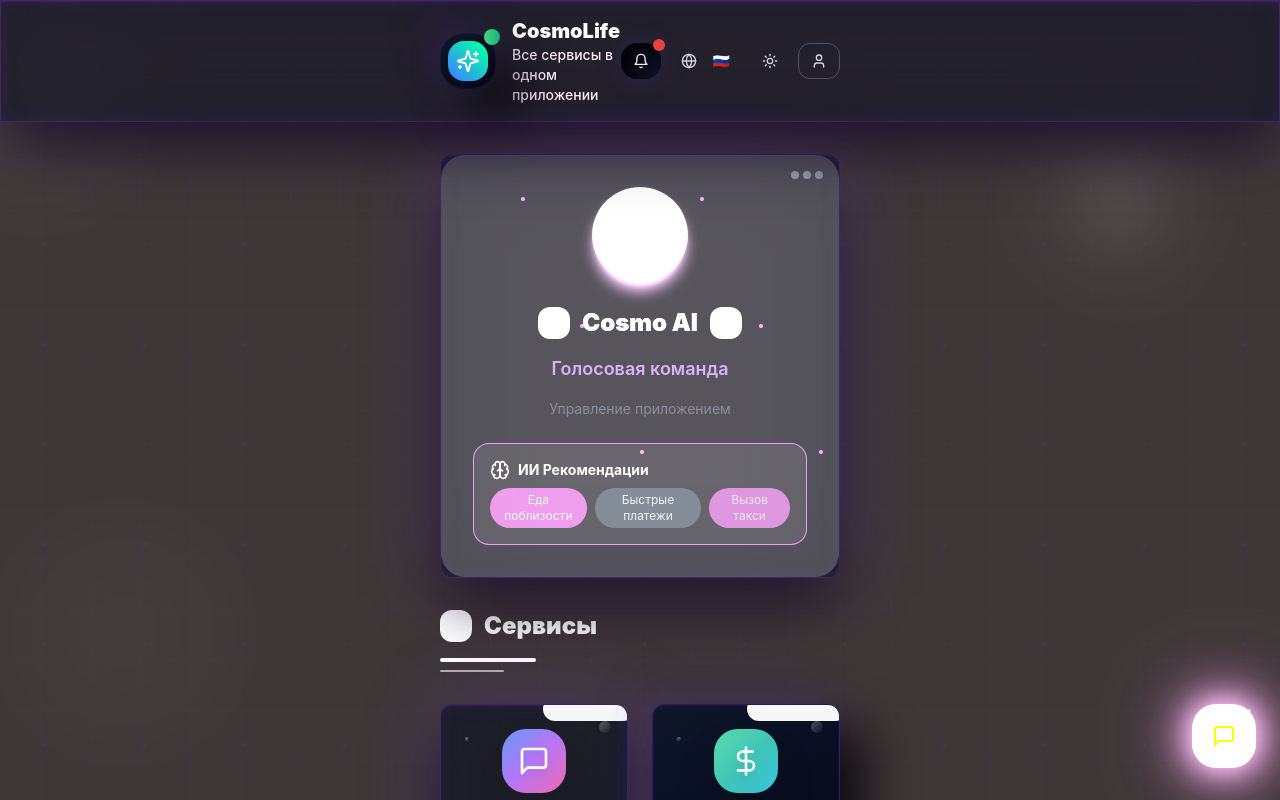
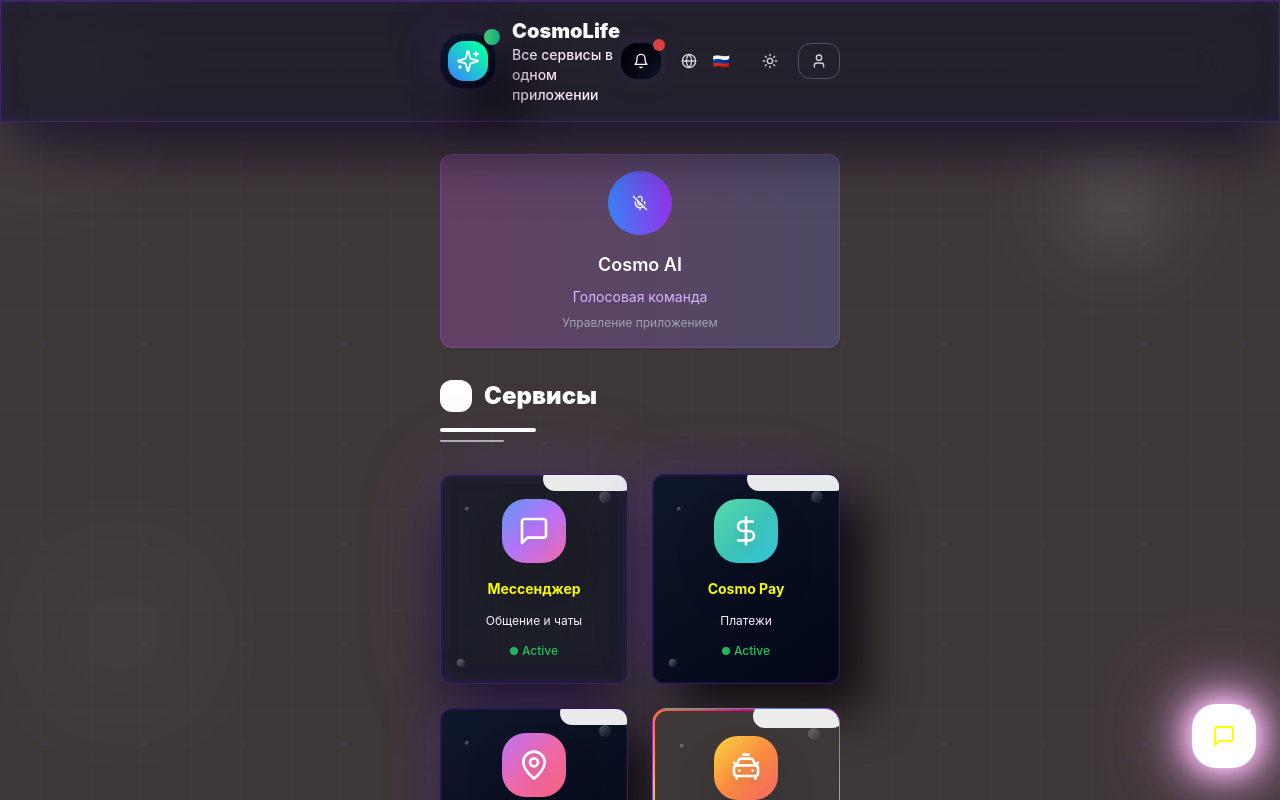
Before and after one commit to vtoroipasport/cosmoworld-ai-connect, a React (Vite) app: page / in a window 1280 px wide. Shown: the top 800 px of the page. Built offline with nearby package versions, Linux system fonts and the light colour scheme; a web font is replaced by a local one.

Commit message:
Reverted to commit eae251bc6216eeeac967eb4d0cd65dd868affdf3

```diff
--- a/src/components/VoiceAssistant.tsx
+++ b/src/components/VoiceAssistant.tsx
@@ -2,7 +2,7 @@
 import React, { useState, useEffect, useRef } from 'react';
 import { Button } from '@/components/ui/button';
 import { Card } from '@/components/ui/card';
-import { Mic, MicOff, Volume2, VolumeX, Brain, Sparkles, Zap } from 'lucide-react';
+import { Mic, MicOff, Volume2, VolumeX } from 'lucide-react';
 import { useToast } from '@/hooks/use-toast';
 
 interface VoiceAssistantProps {
@@ -21,42 +21,9 @@ const VoiceAssistant = ({
   const [isProcessing, setIsProcessing] = useState(false);
   const [transcript, setTranscript] = useState('');
   const [response, setResponse] = useState('');
-  const [visualizerData, setVisualizerData] = useState<number[]>([]);
   const mediaRecorderRef = useRef<MediaRecorder | null>(null);
   const audioChunksRef = useRef<Blob[]>([]);
-  const analyserRef = useRef<AnalyserNode | null>(null);
-  const animationFrameRef = useRef<number>();
   const { toast } = useToast();
-
-  // Audio visualizer effect
-  useEffect(() => {
-    if (isListening && analyserRef.current) {
-      const updateVisualizer = () => {
-        const bufferLength = analyserRef.current!.frequencyBinCount;
-        const dataArray = new Uint8Array(bufferLength);
-        analyserRef.current!.getByteFrequencyData(dataArray);
-
-        // Get 8 frequency bars for visualization
-        const bars = [];
-        const step = Math.floor(bufferLength / 8);
-        for (let i = 0; i < 8; i++) {
-          bars.push(dataArray[i * step] / 255);
-        }
-        setVisualizerData(bars);
-
-        animationFrameRef.current = requestAnimationFrame(updateVisualizer);
-      };
-      updateVisualizer();
-    } else {
-      setVisualizerData([]);
-    }
-
-    return () => {
-      if (animationFrameRef.current) {
-        cancelAnimationFrame(animationFrameRef.current);
-      }
-    };
-  }, [isListening]);
 
   const startRecording = async () => {
     try {
@@ -68,14 +35,6 @@ const VoiceAssistant = ({
           noiseSuppression: true,
         }
       });
-
-      // Setup audio analyser for visualizer
-      const audioContext = new AudioContext();
-      const source = audioContext.createMediaStreamSource(stream);
-      const analyser = audioContext.createAnalyser();
-      analyser.fftSize = 256;
-      source.connect(analyser);
-      analyserRef.current = analyser;
 
       mediaRecorderRef.current = new MediaRecorder(stream, {
         mimeType: 'audio/webm'
@@ -93,8 +52,8 @@ const VoiceAssistant = ({
         const audioBlob = new Blob(audioChunksRef.current, { type: 'audio/webm' });
         await processAudio(audioBlob);
 
+        // Останавливаем все треки
         stream.getTracks().forEach(track => track.stop());
-        audioContext.close();
       };
 
       mediaRecorderRef.current.start();
@@ -121,6 +80,7 @@ const VoiceAssistant = ({
 
   const processAudio = async (audioBlob: Blob) => {
     try {
+      // Конвертируем аудио в base64
       const arrayBuffer = await audioBlob.arrayBuffer();
       const uint8Array = new Uint8Array(arrayBuffer);
       let binary = '';
@@ -129,6 +89,7 @@ const VoiceAssistant = ({
       }
       const base64Audio = btoa(binary);
 
+      // Отправляем на сервер для обработки
       const response = await fetch(`https://nzrrycacclufrrdvazut.supabase.co/functions/v1/cosmo-voice-assistant`, {
         method: 'POST',
         headers: {
@@ -149,10 +110,12 @@ const VoiceAssistant = ({
       setTranscript(result.text || 'Не удалось распознать речь');
       setResponse(result.text || '');
 
+      // Воспроизводим аудио ответ
       if (result.audio) {
         await playAudioResponse(result.audio);
       }
 
+      // Вызываем callback
       if (onCommand && result.text) {
         onCommand(result.text);
       }
@@ -173,6 +136,7 @@ const VoiceAssistant = ({
     try {
       setIsSpeaking(true);
 
+      // Декодируем base64 в аудио
       const binaryString = atob(base64Audio);
       const bytes = new Uint8Array(binaryString.length);
       for (let i = 0; i < binaryString.length; i++) {
@@ -202,6 +166,7 @@ const VoiceAssistant = ({
   };
 
   const stopSpeaking = () => {
+    // Останавливаем все аудио элементы
     const audioElements = document.querySelectorAll('audio');
     audioElements.forEach(audio => {
       audio.pause();
@@ -221,178 +186,65 @@ const VoiceAssistant = ({
   };
 
   return (
-    <div className="relative">
-      {/* Neural Background Effect */}
-      <div className="absolute inset-0 bg-gradient-to-br from-primary/5 via-accent/5 to-primary/5 rounded-3xl blur-2xl animate-pulse" />
-
-      <Card className="relative glass-morphism border-primary/30 overflow-hidden">
-        {/* Animated Border */}
-        <div className="absolute inset-0 bg-gradient-to-r from-primary via-accent to-primary opacity-20 animate-pulse rounded-3xl" />
-
-        <div className="relative p-8 text-center">
-          {/* Status Indicator Ring */}
-          <div className="absolute top-4 right-4 flex space-x-1">
-            <div className={`w-2 h-2 rounded-full animate-pulse ${
-              isProcessing ? 'bg-yellow-400' :
-              isSpeaking ? 'bg-green-400' :
-              isListening ? 'bg-red-400' : 'bg-gray-400'
-            }`} />
-            <div className={`w-2 h-2 rounded-full animate-pulse delay-100 ${
-              isProcessing ? 'bg-yellow-400' :
-              isSpeaking ? 'bg-green-400' :
-              isListening ? 'bg-red-400' : 'bg-gray-400'
-            }`} />
-            <div className={`w-2 h-2 rounded-full animate-pulse delay-200 ${
-              isProcessing ? 'bg-yellow-400' :
-              isSpeaking ? 'bg-green-400' :
-              isListening ? 'bg-red-400' : 'bg-gray-400'
-            }`} />
-          </div>
-
-          {/* Main Control Button */}
-          <div className="mb-6 relative">
-            {/* Pulse Rings */}
-            {(isListening || isSpeaking) && (
-              <>
-                <div className="absolute inset-0 w-24 h-24 mx-auto rounded-full border-2 border-primary/30 animate-ping" />
-                <div className="absolute inset-0 w-32 h-32 mx-auto rounded-full border border-accent/20 animate-ping animation-delay-300" />
-              </>
-            )}
-
+    <Card className="bg-gradient-to-r from-purple-600/20 to-blue-600/20 border-purple-500/30 backdrop-blur-sm">
+      <div className="p-4 text-center">
+        <div className="mb-4">
           <Button
             onClick={handleButtonClick}
             disabled={isProcessing}
-              className={`relative w-24 h-24 rounded-full transition-all duration-500 transform hover:scale-105 ${
+            className={`w-16 h-16 rounded-full transition-all duration-300 ${
               isProcessing
-                  ? 'bg-gradient-to-r from-yellow-500 to-orange-500 shadow-lg shadow-yellow-500/50'
+                ? 'bg-gradient-to-r from-yellow-500 to-orange-500 animate-pulse'
                 : isSpeaking
-                  ? 'bg-gradient-to-r from-green-500 to-emerald-500 shadow-lg shadow-green-500/50'
+                ? 'bg-gradient-to-r from-green-500 to-emerald-500 animate-pulse'
                 : isListening
-                  ? 'bg-gradient-to-r from-red-500 to-pink-500 shadow-lg shadow-red-500/50'
-                  : 'bg-gradient-to-r from-primary to-accent shadow-lg shadow-primary/50 hover:shadow-primary/70'
+                ? 'bg-gradient-to-r from-red-500 to-pink-500 animate-pulse'
+                : 'bg-gradient-to-r from-blue-500 to-purple-600 hover:scale-110'
             }`}
           >
             {isProcessing ? (
-                <Brain className="w-10 h-10 text-white animate-pulse" />
+              <div className="w-8 h-8 border-2 border-white border-t-transparent rounded-full animate-spin" />
             ) : isSpeaking ? (
-                <Volume2 className="w-10 h-10 text-white animate-bounce" />
+              <Volume2 className="w-8 h-8 text-white" />
             ) : isListening ? (
-                <Mic className="w-10 h-10 text-white animate-pulse" />
+              <Mic className="w-8 h-8 text-white" />
             ) : (
-                <MicOff className="w-10 h-10 text-white" />
+              <MicOff className="w-8 h-8 text-white" />
             )}
-
-              {/* Inner Glow */}
-              <div className="absolute inset-2 rounded-full bg-white/10 animate-pulse" />
           </Button>
         </div>
 
-          {/* Audio Visualizer */}
-          {isListening && visualizerData.length > 0 && (
-            <div className="flex justify-center items-end space-x-1 mb-4 h-12">
-              {visualizerData.map((height, index) => (
-                <div
-                  key={index}
-                  className="w-2 bg-gradient-to-t from-primary to-accent rounded-full transition-all duration-100"
-                  style={{ height: `${Math.max(height * 40, 4)}px` }}
-                />
-              ))}
+        <h3 className="text-white text-lg font-semibold mb-2">Cosmo AI</h3>
+
+        <p className="text-purple-300 text-sm mb-2">
+          {isProcessing
+            ? 'Обрабатываю запрос...'
+            : isSpeaking
+            ? 'Говорю...'
+            : isListening
+            ? 'Слушаю вас...'
+            : prompt}
+        </p>
+
+        {transcript && (
+          <div className="mt-3 p-2 bg-black/20 rounded">
+            <p className="text-green-400 text-xs mb-1">Вы сказали:</p>
+            <p className="text-white text-sm">"{transcript}"</p>
           </div>
         )}
 
-          {/* AI Brand */}
-          <div className="flex items-center justify-center gap-3 mb-4">
-            <div className="w-8 h-8 bg-gradient-to-r from-primary to-accent rounded-xl flex items-center justify-center">
-              <Sparkles className="w-5 h-5 text-white animate-pulse" />
-            </div>
-            <h3 className="text-white text-2xl font-black bg-gradient-to-r from-primary via-accent to-primary bg-clip-text text-transparent">
-              Cosmo AI
-            </h3>
-            <div className="w-8 h-8 bg-gradient-to-r from-accent to-primary rounded-xl flex items-center justify-center">
-              <Zap className="w-5 h-5 text-white animate-pulse" />
-            </div>
-          </div>
-
-          {/* Status Text */}
-          <p className={`text-lg font-semibold mb-4 transition-all duration-300 ${
-            isProcessing ? 'text-yellow-400 animate-pulse' :
-            isSpeaking ? 'text-green-400 animate-pulse' :
-            isListening ? 'text-red-400 animate-pulse' :
-            'text-purple-300'
-          }`}>
-            {isProcessing
-              ? '🧠 Анализирую запрос...'
-              : isSpeaking
-              ? '🔊 Отвечаю вам...'
-              : isListening
-              ? '🎤 Слушаю внимательно...'
-              : prompt}
-          </p>
-
-          {/* Transcript Display */}
-          {transcript && (
-            <div className="mb-4 p-4 neomorphism-inset rounded-2xl animate-slide-up-bounce">
-              <p className="text-green-400 text-sm font-bold mb-2 flex items-center gap-2">
-                <Mic className="w-4 h-4" />
-                Вы сказали:
-              </p>
-              <p className="text-white text-base font-medium">"{transcript}"</p>
+        {response && response !== transcript && (
+          <div className="mt-2 p-2 bg-black/20 rounded">
+            <p className="text-blue-400 text-xs mb-1">Cosmo AI ответил:</p>
+            <p className="text-white text-sm">"{response}"</p>
           </div>
         )}
 
-          {/* AI Response Display */}
-          {response && response !== transcript && (
-            <div className="mb-4 p-4 neomorphism-inset rounded-2xl animate-scale-in-bounce">
-              <p className="text-blue-400 text-sm font-bold mb-2 flex items-center gap-2">
-                <Brain className="w-4 h-4" />
-                Cosmo AI:
-              </p>
-              <p className="text-white text-base font-medium">"{response}"</p>
-            </div>
+        {context && (
+          <p className="text-gray-400 text-xs mt-2">{context}</p>
         )}
-
-          {/* Context Info */}
-          {context && (
-            <p className="text-gray-400 text-sm mt-4 opacity-75">{context}</p>
-          )}
-
-          {/* Recommendation System Preview */}
-          <div className="mt-6 p-4 bg-gradient-to-r from-primary/10 to-accent/10 rounded-2xl border border-primary/20">
-            <div className="flex items-center gap-2 mb-2">
-              <Brain className="w-5 h-5 text-primary animate-pulse" />
-              <span className="text-primary font-bold text-sm">ИИ Рекомендации</span>
-            </div>
-            <div className="flex gap-2">
-              <div className="px-3 py-1 bg-primary/20 rounded-full text-xs text-primary animate-pulse">
-                Еда поблизости
-              </div>
-              <div className="px-3 py-1 bg-accent/20 rounded-full text-xs text-accent animate-pulse delay-100">
-                Быстрые платежи
-              </div>
-              <div className="px-3 py-1 bg-primary/20 rounded-full text-xs text-primary animate-pulse delay-200">
-                Вызов такси
-              </div>
-            </div>
-          </div>
-        </div>
-
-        {/* Floating Particles Effect */}
-        <div className="absolute top-0 left-0 w-full h-full pointer-events-none overflow-hidden rounded-3xl">
-          {[...Array(6)].map((_, i) => (
-            <div
-              key={i}
-              className={`absolute w-1 h-1 bg-primary/30 rounded-full animate-float`}
-              style={{
-                left: `${20 + i * 15}%`,
-                top: `${10 + (i % 3) * 30}%`,
-                animationDelay: `${i * 0.5}s`,
-                animationDuration: `${3 + i * 0.5}s`
-              }}
-            />
-          ))}
       </div>
     </Card>
-    </div>
   );
 };
 
--- a/src/pages/Index.tsx
+++ b/src/pages/Index.tsx
@@ -360,16 +360,16 @@ const Index = () => {
           </NeonButton>
 
           <NeonButton
-            variant="gradient"
+            variant="neon"
             size="lg"
-            className="w-full animate-slide-up-bounce text-white"
+            className="w-full animate-slide-up-bounce"
             onClick={() => navigate('/marketplace')}
             glow={true}
             style={{animationDelay: '400ms'}}
           >
-            <Store className="w-6 h-6 text-white" />
-            <span className="flex-1 text-left font-bold text-white">{t('quick.open.store')}</span>
-            <div className="px-2 py-1 bg-white/20 rounded-full text-white text-xs font-bold">
+            <Store className="w-6 h-6" />
+            <span className="flex-1 text-left font-bold">{t('quick.open.store')}</span>
+            <div className="px-2 py-1 bg-primary/20 rounded-full text-primary text-xs font-bold">
               NEW
             </div>
           </NeonButton>
```
Lines whose indentation alone changed are shown as unchanged.
